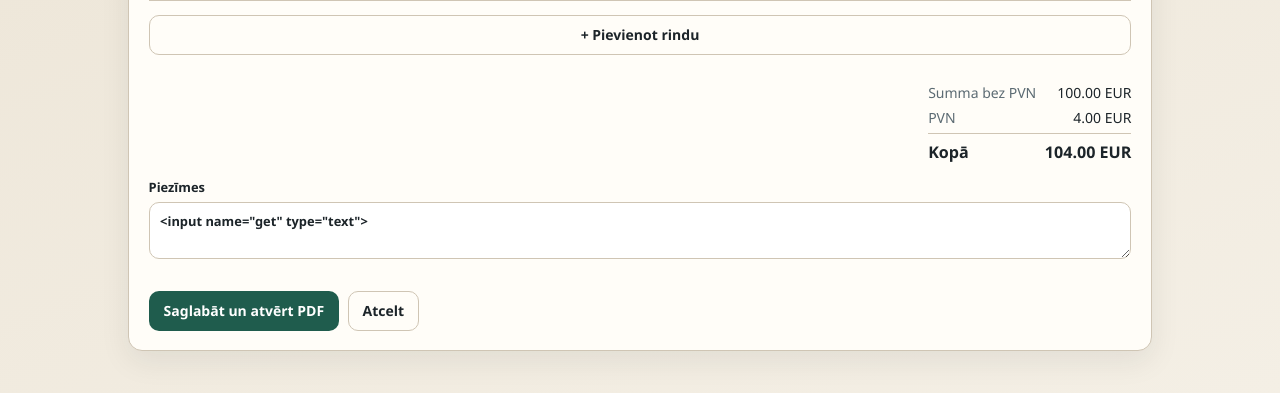
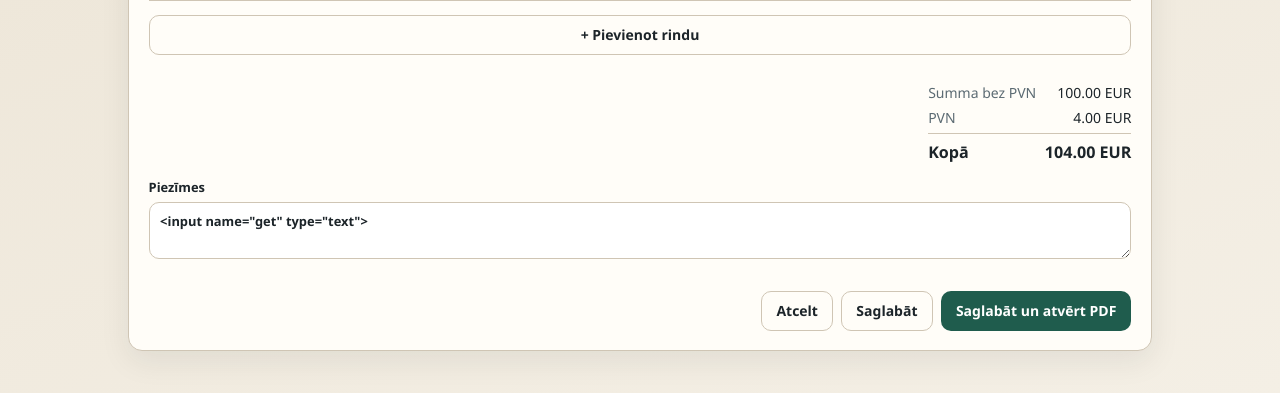
Before and after one commit to And1973/django_public, a FastAPI app: template docs-app/app/templates/documents/form.html in a window 1280 px wide. Shown: the part 1551-1944 px from the top of the page. Run offline with FastAPI, Linux system fonts and the light colour scheme; the template is opened without the code that fills it: most values are stand-ins (such as "Sample title", 1, 10 or a date in 2020); grey boxes marked "Sample" are stand-in pictures; form fields are guessed from the names that the template uses.

Commit message:
Right-align form actions; add save-without-PDF
Order Atcelt → Saglabāt → Saglabāt un atvērt PDF. Plain save returns
to the document list; save_pdf still opens the detail/PDF preview.

Co-authored-by: daimpeks.lv <daimpeks.lv@gmail.com>

```diff
--- a/docs-app/app/main.py
+++ b/docs-app/app/main.py
@@ -476,6 +476,9 @@ async def _save_document_from_form(
     )
     db.commit()
     db.refresh(document)
+    action = (form.get("action") or "save_pdf").strip()
+    if action == "save":
+        return RedirectResponse("/documents", status_code=303)
     return RedirectResponse(f"/documents/{document.id}", status_code=303)
 
 
--- a/docs-app/app/static/style.css
+++ b/docs-app/app/static/style.css
@@ -449,6 +449,7 @@ th {
   flex-wrap: wrap;
   gap: 0.6rem;
   margin-top: 1.25rem;
+  justify-content: flex-end;
 }
 
 .row-actions {
--- a/docs-app/app/templates/documents/form.html
+++ b/docs-app/app/templates/documents/form.html
@@ -192,8 +192,9 @@
     </label>
 
     <div class="actions-row">
-      <button class="btn" type="submit">{% if is_edit %}Saglabāt izmaiņas{% else %}Saglabāt un atvērt PDF{% endif %}</button>
       <a class="btn btn-secondary" href="{% if is_edit %}/documents/{{ document.id }}{% else %}/documents{% endif %}">Atcelt</a>
+      <button class="btn btn-secondary" type="submit" name="action" value="save">Saglabāt</button>
+      <button class="btn" type="submit" name="action" value="save_pdf">Saglabāt un atvērt PDF</button>
     </div>
   </form>
   {% endif %}
```
